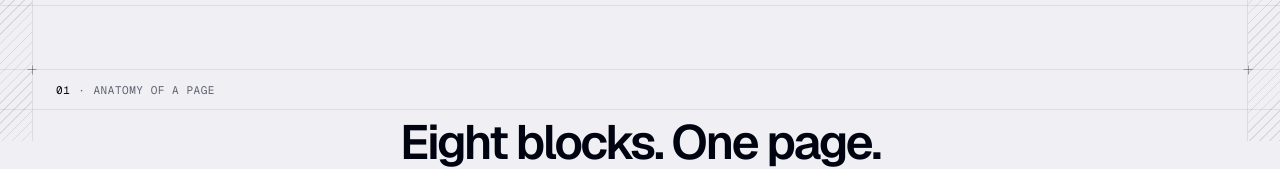
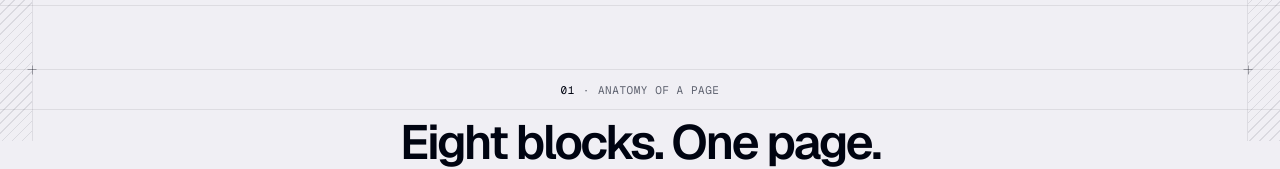
Before and after one commit to Balick/balick-ui, a Next.js app: page / in a window 1280 px wide. Shown: the part 659-828 px from the top of the page. Built offline with nearby package versions, Linux system fonts and the light colour scheme; no server answers.

Commit message:
Centre the section labels on the home page
The numbered labels stayed left while their titles were centred, so on wide screens they read as orphans. Label, title and description now share one axis.

```diff
--- a/app/(site)/page.tsx
+++ b/app/(site)/page.tsx
@@ -89,7 +89,7 @@ function Intro({
   return (
     <>
       <Row>
-        <SheetLabel index={index} className={cn(pad, "py-3")}>
+        <SheetLabel index={index} className={cn(pad, "justify-center py-3")}>
           {label}
         </SheetLabel>
       </Row>
```
